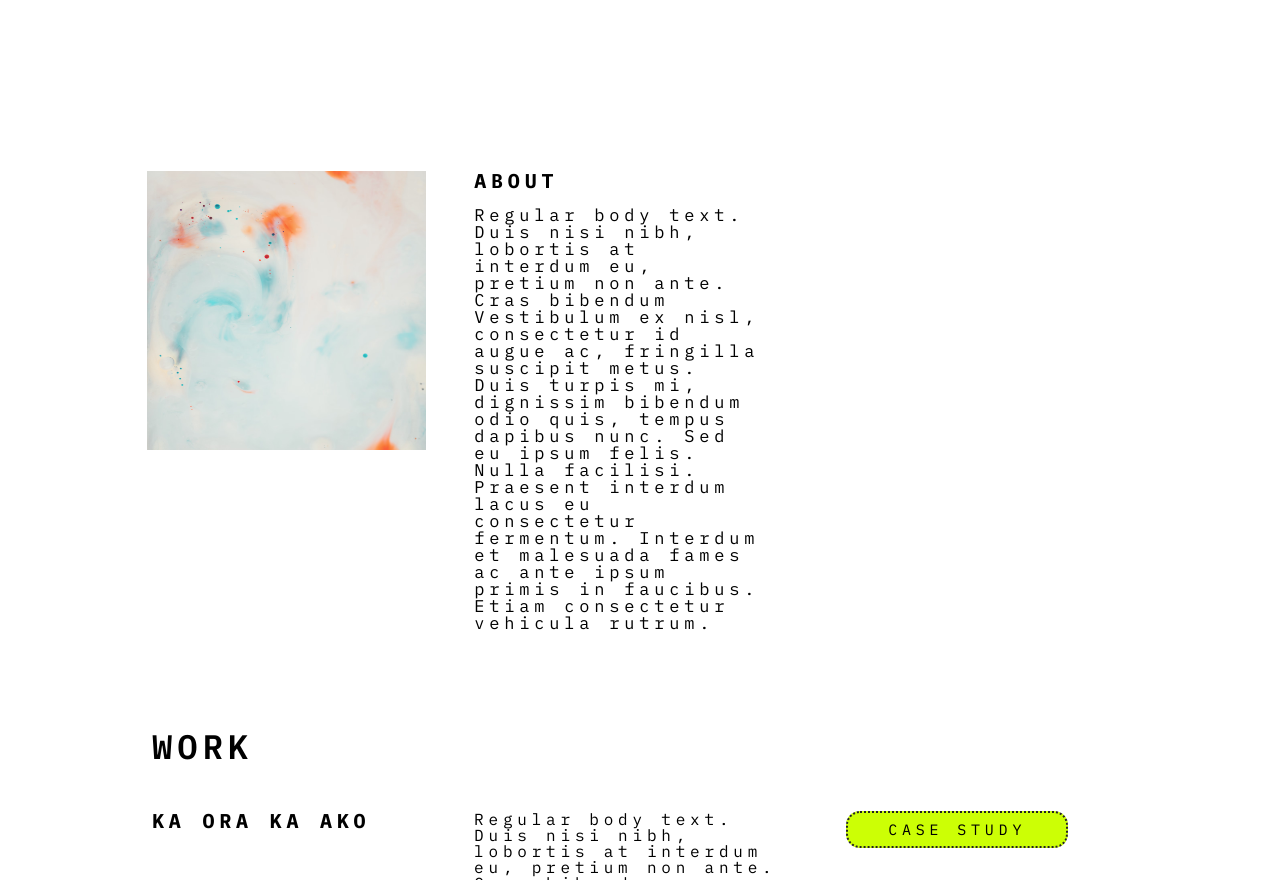
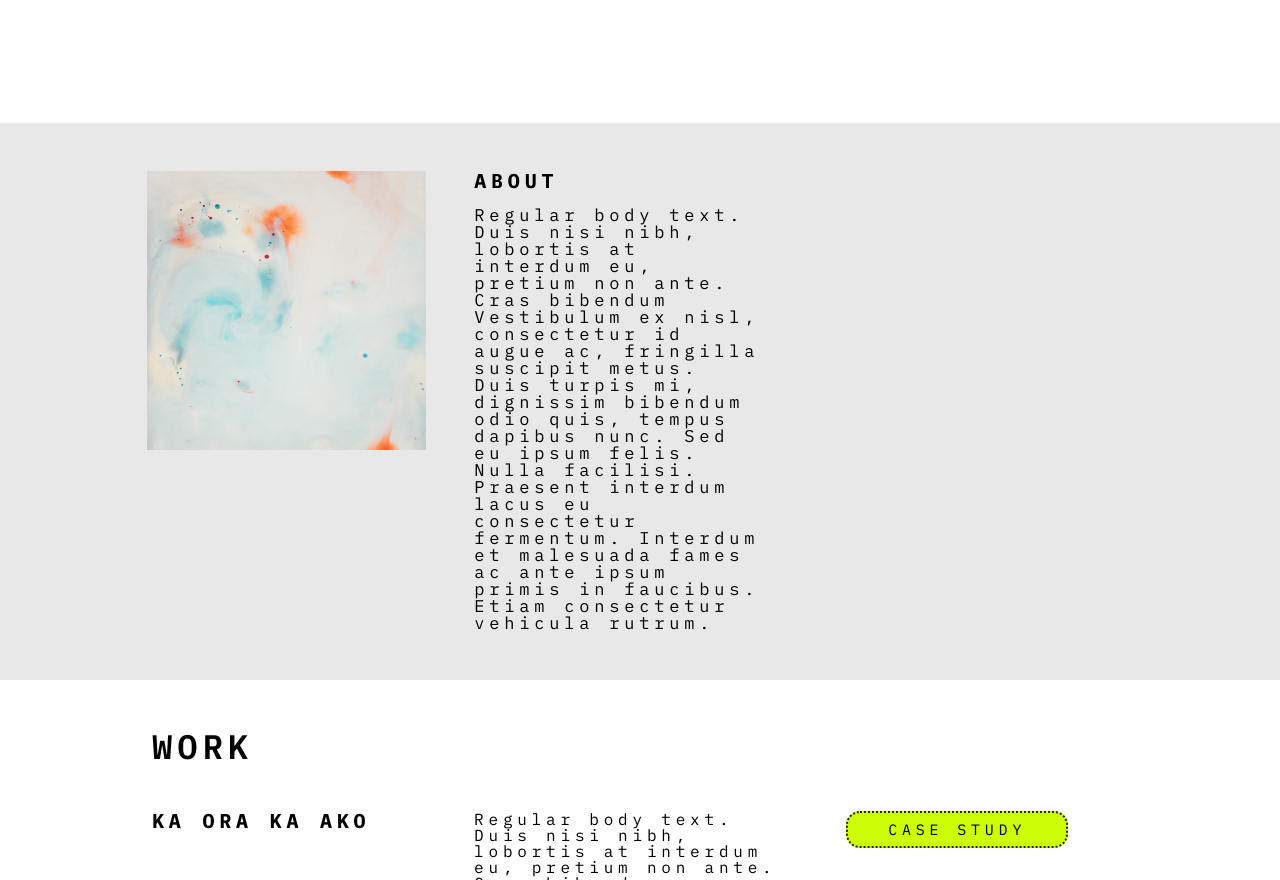
Before and after one commit to emily-berryman/dev-portfolio-24, a Next.js app: page / in a window 1280 px wide. Shown: the part 560-1440 px from the top of the page. Built offline with nearby package versions, Linux system fonts and the light colour scheme; a web font is replaced by a local one.

Commit message:
Update image with text component

```diff
--- a/src/components/ImageWithText.tsx
+++ b/src/components/ImageWithText.tsx
@@ -6,12 +6,12 @@ import styled from "styled-components";
 
 function ImageWithText() {
 	return (
-		<AboutSection>
+		<SectionWrapper id="about">
 			<ImgWrapper>
 				<Image src="/abstract.png" alt="" width={279} height={279} />
 			</ImgWrapper>
-			<AboutInfo>
-				<h2 id="About">About</h2>
+			<TextWrapper>
+				<h2>About</h2>
 				<p>
 					Regular body text. Duis nisi nibh, lobortis at interdum eu, pretium
 					non ante. Cras bibendum Vestibulum ex nisl, consectetur id augue ac,
@@ -21,13 +21,13 @@ function ImageWithText() {
 					malesuada fames ac ante ipsum primis in faucibus. Etiam consectetur
 					vehicula rutrum.
 				</p>
-			</AboutInfo>
-		</AboutSection>
+			</TextWrapper>
+		</SectionWrapper>
 	);
 }
 
-const AboutSection = styled.section`
-	background-color: var(--grey-background);
+const SectionWrapper = styled.section`
+	background-color: var(--light-gray);
 	display: flex;
 	padding: 48px 0;
 	gap: 48px;
@@ -39,7 +39,7 @@ const ImgWrapper = styled.div`
 	justify-content: flex-end;
 `;
 
-const AboutInfo = styled.div`
+const TextWrapper = styled.div`
 	flex-basis: 66.6%;
 	max-width: 291px;
 
```
